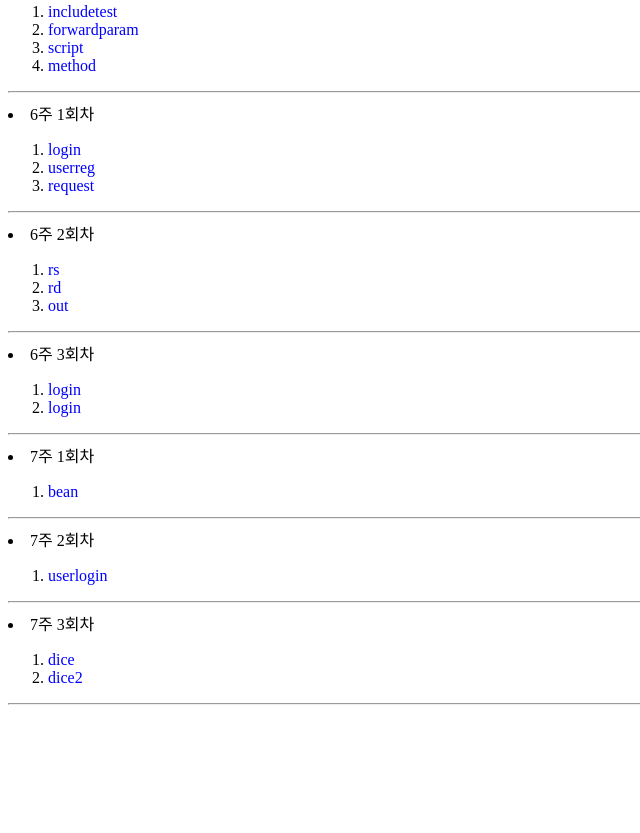
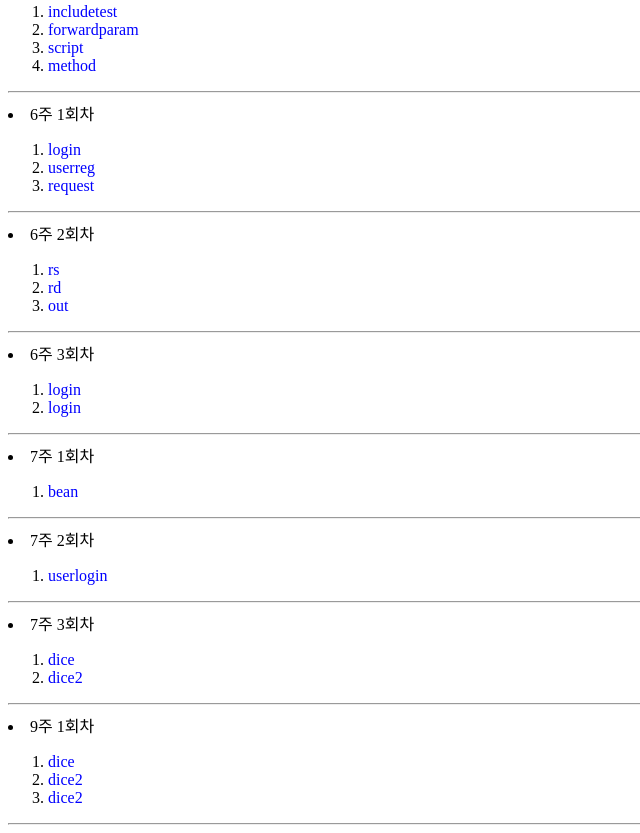
Before and after one commit to Hansol928/Hansol928.github.io, a plain HTML site: page web.html in a window 1280 px wide. Shown: the part 664-1497 px from the top of the page, without its empty margins (0-640 px from the left). Before the commit the page ends 1377 px from the top, so only its background shows below. Drawn offline with Linux system fonts and the light colour scheme.

Commit message:
Update web.html

```diff
--- a/web.html
+++ b/web.html
@@ -74,5 +74,12 @@ a:visited{color:purple; text-decoration:none;}
  <li><a href="https://hansol928.github.io/web/dice.html">dice</a></li>
  <li><a href="https://hansol928.github.io/web/dicen.html">dice2</a></li>
 </ol><hr/>
+     <li>9주 1회차</li>
+<ol>
+ <li><a href="https://hansol928.github.io/web/72h.html">dice</a></li>
+ <li><a href="https://hansol928.github.io/web/73h.html">dice2</a></li>
+ <li><a href="https://hansol928.github.io/web/91h.html">dice2</a></li>
+</ol><hr/>
+
 </ul>
 </body></html>
```
